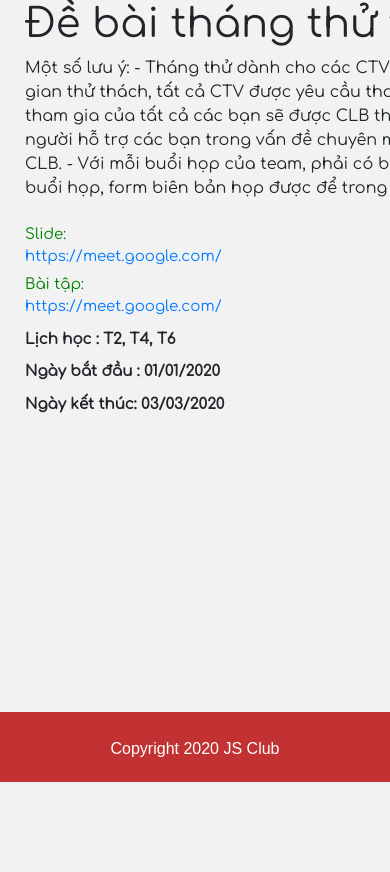
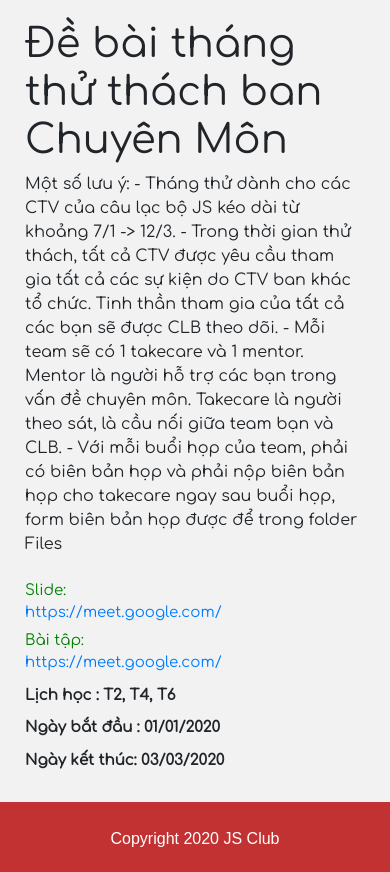
Before and after one commit to quoctuan0405/jsclub-django, a Django app: page /page/training in a window 390 px wide; the page is wider, and only the part inside the window is pictured. Shown: the part 62-934 px from the top of that part. Before the commit the page ends 844 px from the top of that part, so only its background shows below. Run offline with Django 3.2, Linux system fonts and the light colour scheme; parts of the project's set-up code (start-up, migrations or seed data) failed here and were passed over; some libraries are stand-ins or nearby versions.

Commit message:
Some responsive for training page

```diff
--- a/page/templates/page/training.html
+++ b/page/templates/page/training.html
@@ -12,12 +12,12 @@
     margin: 0 auto;
 }
 
-.content
-{
+.content {
     width: 900px;
-    margin: 0 auto;
+    margin: 10px auto;
     height: auto;
     display: flex;
+    max-width: 100%;
 }
 
 .main {
```
